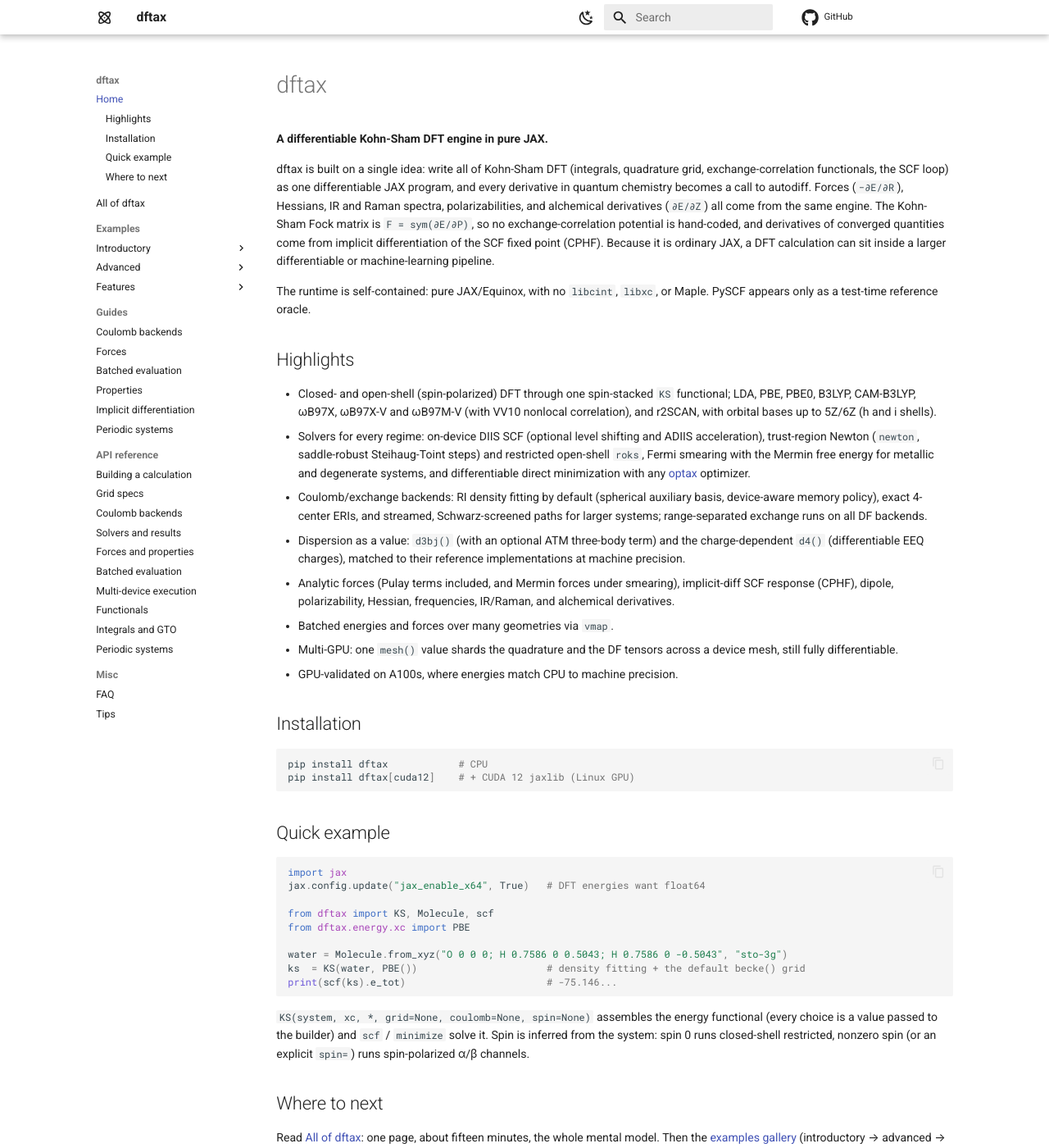
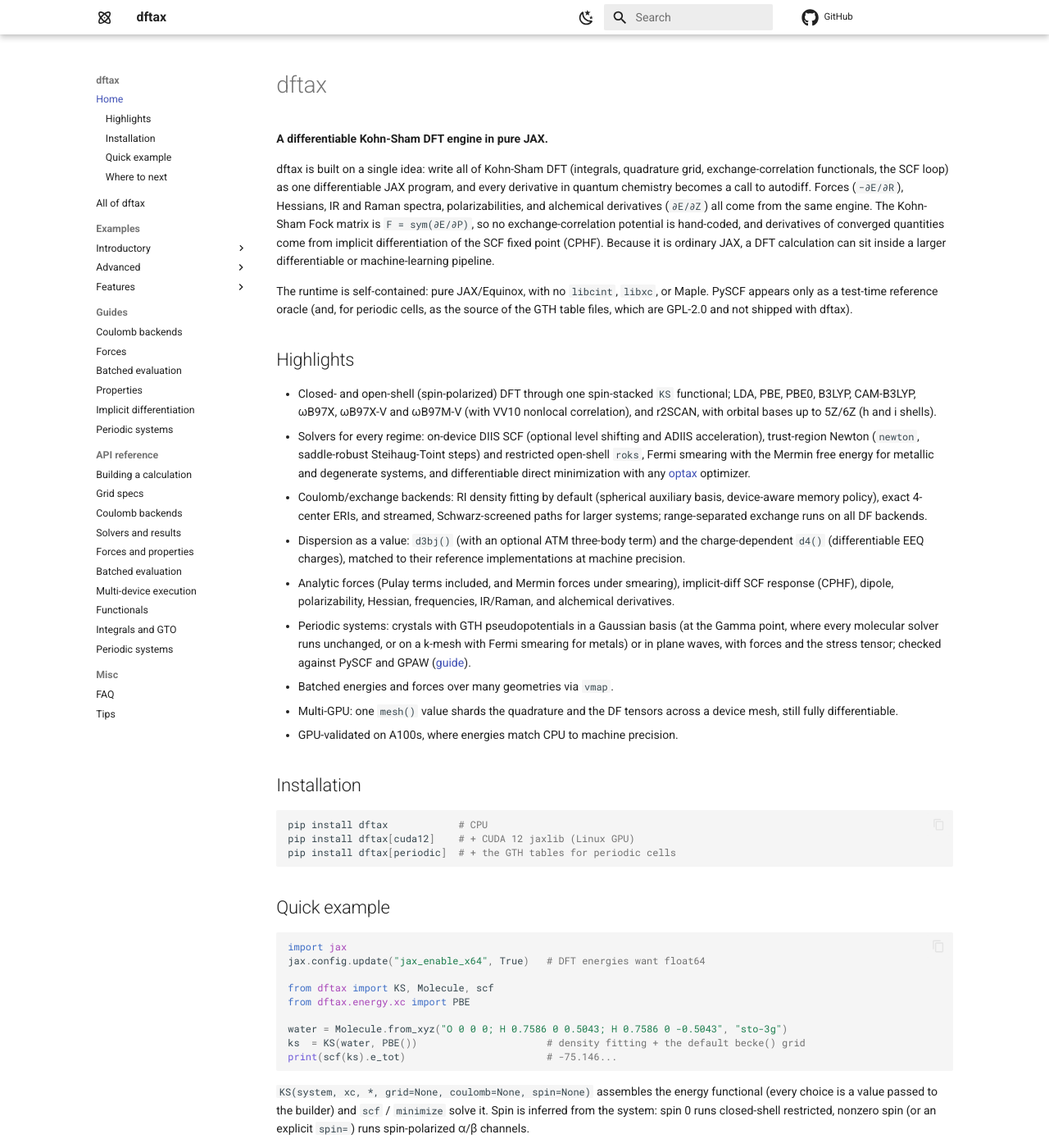
Before and after one commit to andresguzco/dftax, an MkDocs documentation site: the page built from docs/index.md, in a window 1280 px wide and 1400 px high. Shown: the whole window at 82% size. Built offline with MkDocs 1.6.1 and Material for MkDocs 9.7.7, drawn with Linux system fonts in a browser that asks for light colours; comment, search, counter and statistics services are not loaded; some of the changed text lies outside the part shown.

Commit message:
docs: periodic systems on the front pages (README, home, All of dftax) and a silicon notebook in the gallery (to be executed)

````diff
--- a/docs/index.md
+++ b/docs/index.md
@@ -14,7 +14,9 @@ Because it is ordinary JAX, a DFT calculation can sit inside a larger
 differentiable or machine-learning pipeline.
 
 The runtime is self-contained: pure JAX/Equinox, with no `libcint`, `libxc`,
-or Maple. PySCF appears only as a test-time reference oracle.
+or Maple. PySCF appears only as a test-time reference oracle (and, for
+periodic cells, as the source of the GTH table files, which are GPL-2.0 and
+not shipped with dftax).
 
 ## Highlights
 
@@ -38,6 +40,11 @@ or Maple. PySCF appears only as a test-time reference oracle.
 - Analytic forces (Pulay terms included, and Mermin forces under smearing),
   implicit-diff SCF response (CPHF), dipole, polarizability, Hessian,
   frequencies, IR/Raman, and alchemical derivatives.
+- Periodic systems: crystals with GTH pseudopotentials in a Gaussian basis
+  (at the Gamma point, where every molecular solver runs unchanged, or on a
+  k-mesh with Fermi smearing for metals) or in plane waves, with forces and
+  the stress tensor; checked against PySCF and GPAW
+  ([guide](tutorials/periodic.md)).
 - Batched energies and forces over many geometries via `vmap`.
 - Multi-GPU: one `mesh()` value shards the quadrature and the DF tensors
   across a device mesh, still fully differentiable.
@@ -48,6 +55,7 @@ or Maple. PySCF appears only as a test-time reference oracle.
 ```bash
 pip install dftax            # CPU
 pip install dftax[cuda12]    # + CUDA 12 jaxlib (Linux GPU)
+pip install dftax[periodic]  # + the GTH tables for periodic cells
 ```
 
 ## Quick example
@@ -81,10 +89,13 @@ whole mental model. Then the [examples gallery](examples/water.ipynb)
 - [Batched evaluation](tutorials/batched.md): `vmap` over many geometries.
 - [Properties](tutorials/properties.md): dipole, polarizability, IR/Raman, alchemy.
 - [Implicit differentiation](tutorials/implicit-diff.md): CPHF response, analytic polarizability.
+- [Periodic systems](tutorials/periodic.md): crystals in a Gaussian basis or plane waves, k-points, stress.
 - [API reference](api/build.md) · [FAQ](faq.md) · [Tips](tips.md)
 
 Accuracy and performance records live in
-[`scripts/bench/BENCHMARKS.md`](https://github.com/andresguzco/dftax/blob/main/scripts/bench/BENCHMARKS.md)
-and [`scripts/gpu/GPU_VALIDATION.md`](https://github.com/andresguzco/dftax/blob/main/scripts/gpu/GPU_VALIDATION.md).
+[`scripts/bench/BENCHMARKS.md`](https://github.com/andresguzco/dftax/blob/main/scripts/bench/BENCHMARKS.md),
+[`scripts/gpu/GPU_VALIDATION.md`](https://github.com/andresguzco/dftax/blob/main/scripts/gpu/GPU_VALIDATION.md)
+and, for periodic systems,
+[`scripts/pbc/BASELINES.md`](https://github.com/andresguzco/dftax/blob/main/scripts/pbc/BASELINES.md).
 The examples are also plain scripts in
 [`examples/`](https://github.com/andresguzco/dftax/tree/main/examples).
--- a/mkdocs.yml
+++ b/mkdocs.yml
@@ -59,6 +59,7 @@ nav:
           - Density fitting & streaming: examples/density-fitting.ipynb
           - Properties, dipole to IR: examples/properties.ipynb
           - Implicit differentiation: examples/implicit-diff.ipynb
+          - "Crystals: silicon two ways": examples/periodic.ipynb
   - Guides:
       - Coulomb backends: tutorials/coulomb-backends.md
       - Forces: tutorials/forces.md
````
Also changed, not shown: README.md (+40 -1 lines), docs/all-of-dftax.md (+13 -1 lines), docs/tutorials/periodic.md (+3 -1 lines), docs/examples/periodic.ipynb (added).
